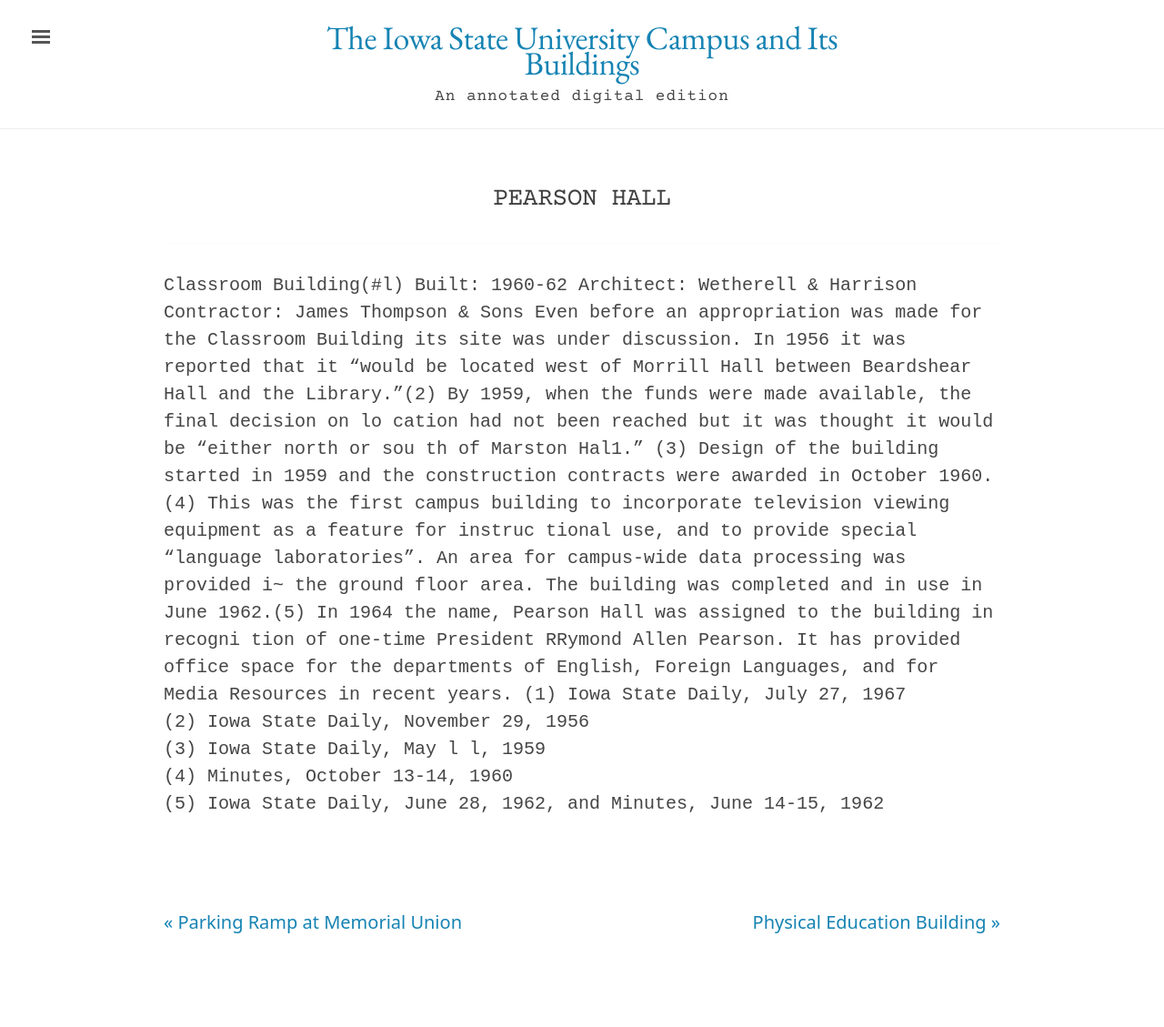
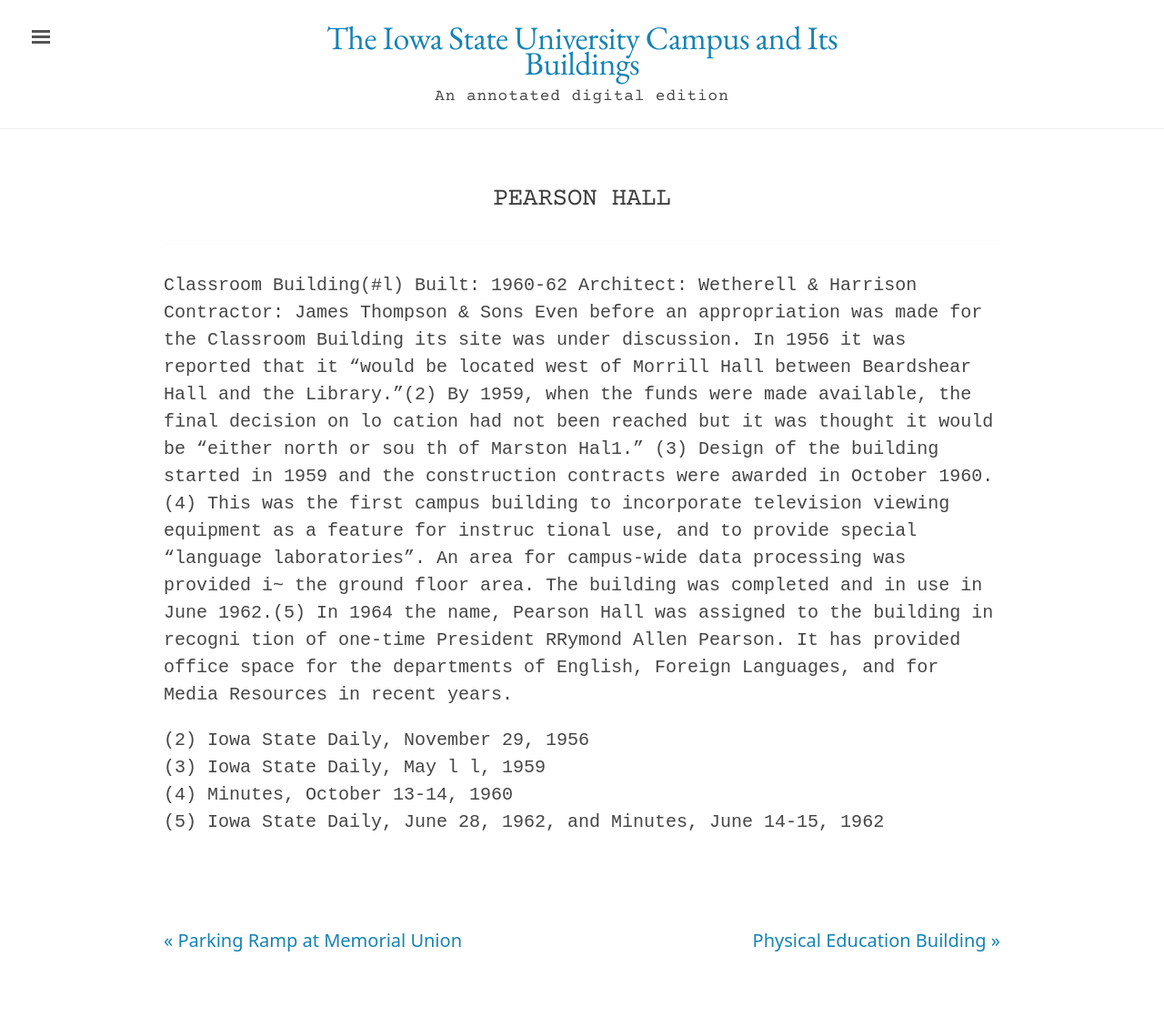
Before and after one commit to emanderson811/day-edition, a Jekyll site: the page built from _texts/buildings/163day-pearson-hall.md, in a window 1280 px wide. Shown: the whole page at 91% size. Built offline with Jekyll 4.4.1, drawn with Linux system fonts in a browser that asks for light colours.

Commit message:
Update 163day-pearson-hall.md

```diff
--- a/_texts/buildings/163day-pearson-hall.md
+++ b/_texts/buildings/163day-pearson-hall.md
@@ -21,7 +21,7 @@
 The building was completed and in use in June 1962.(5)
 In 1964 the name, Pearson Hall was assigned to the building in recogni tion of one-time President RRymond Allen Pearson.
 It has provided office space for the departments of English, Foreign Languages, and for Media Resources in recent years.
-(1)  Iowa  State Daily, July 27,  1967
+
 (2)  Iowa State Daily,  November  29, 1956
 (3)  Iowa  State Daily, May  l l,  1959
 (4)  Minutes,  October  13-14,  1960
```
